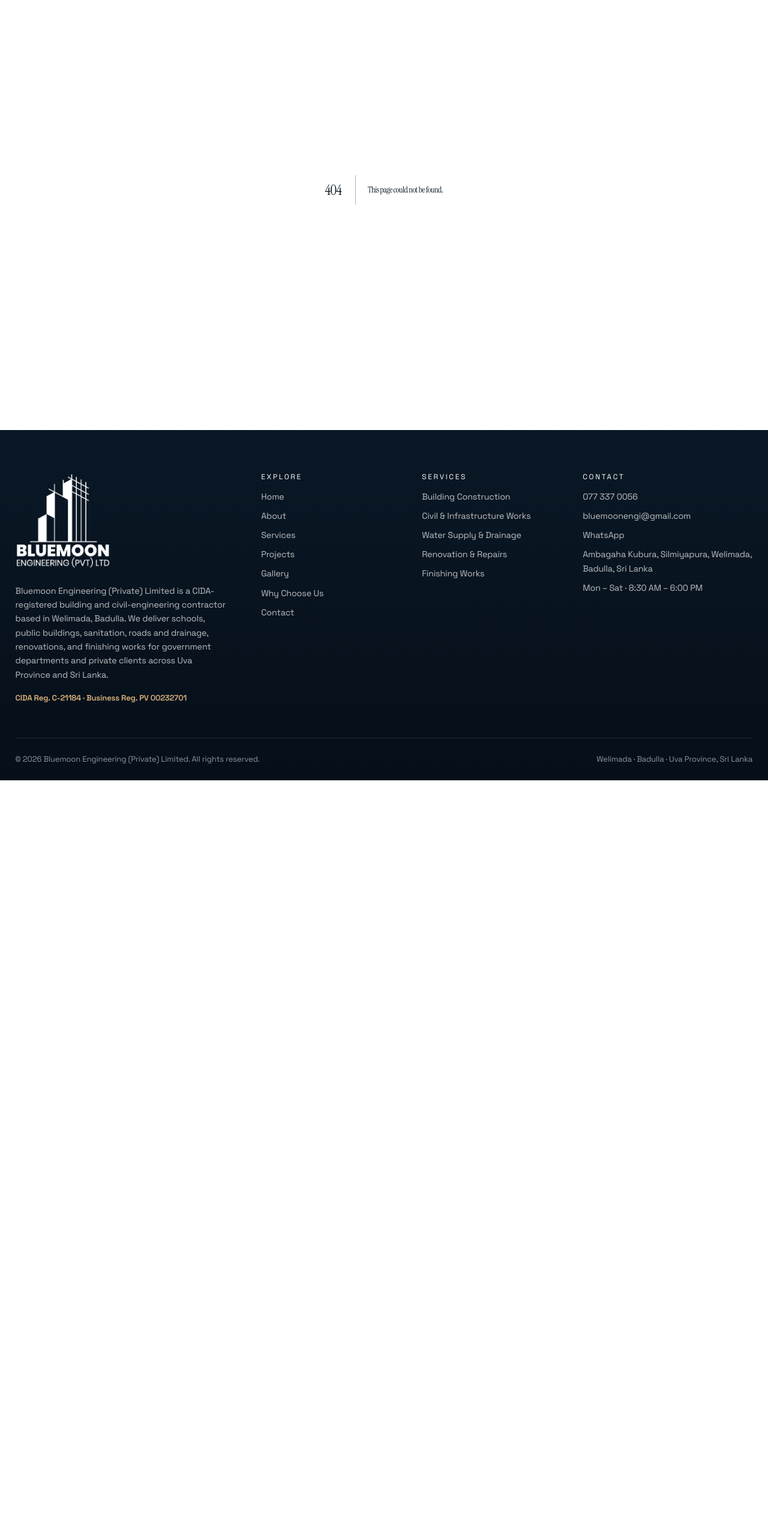
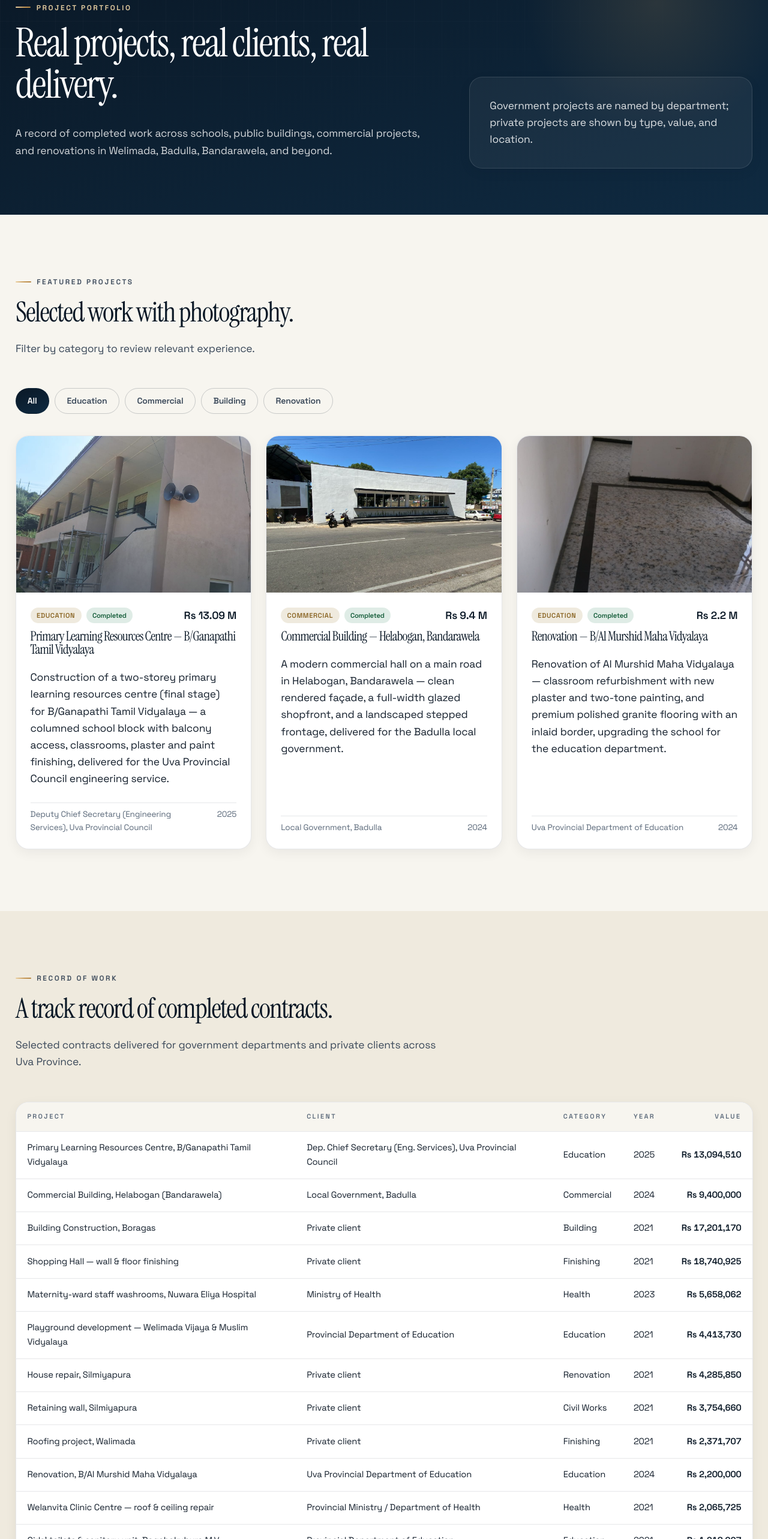
Before and after one commit to RizAhd/Bluemoon-Private-limited-Website, a Next.js app: page /projects in a window 1280 px wide. Before the commit this address had no page. Shown: the part 200-2766 px from the top of the page at 60% size. Before the commit the page ends 1501 px from the top, so only its background shows below. Built offline with nearby package versions, Linux system fonts and the light colour scheme.

Commit message:
feat: create GalleryPage and ProjectsPage components with project showcases and metadata

```diff
--- /dev/null
+++ b/app/gallery/page.tsx
@@ -0,0 +1,44 @@
+import { SectionHeading } from "@/components/SectionHeading";
+import { Gallery } from "@/components/Gallery";
+import { pageMetadata } from "@/lib/seo";
+
+export const metadata = pageMetadata({
+  title: "Gallery | Bluemoon Engineering (Pvt) Ltd",
+  description:
+    "Photographs of real construction and renovation work by Bluemoon Engineering — school buildings, commercial projects, and finishing works across Uva Province, Sri Lanka.",
+  path: "/gallery",
+});
+
+export default function GalleryPage() {
+  return (
+    <>
+      <section className="page-hero">
+        <div className="container page-hero__grid">
+          <div>
+            <p className="eyebrow" data-hero-item>
+              Project Gallery
+            </p>
+            <h1 data-hero-item>A closer look at our work on site.</h1>
+            <p data-hero-item>
+              Photographs from completed and in-progress projects — building work, finishing, and
+              renovation across Welimada, Badulla, and Bandarawela.
+            </p>
+          </div>
+          <div className="page-hero__panel surface-card" data-hero-item>
+            <p style={{ marginBottom: 0 }}>Select any image to view it larger.</p>
+          </div>
+        </div>
+      </section>
+
+      <section className="section">
+        <div className="container">
+          <SectionHeading
+            eyebrow="On Site"
+            title="Real photographs from Bluemoon Engineering projects."
+          />
+          <Gallery />
+        </div>
+      </section>
+    </>
+  );
+}
--- /dev/null
+++ b/app/projects/page.tsx
@@ -0,0 +1,99 @@
+import { SectionHeading } from "@/components/SectionHeading";
+import { ProjectsExplorer } from "@/components/ProjectsExplorer";
+import { CtaBand } from "@/components/CtaBand";
+import { trackRecord } from "@/lib/trackRecord";
+import { formatLKRFull, totalContractValue, contractCount } from "@/lib/currency";
+import { pageMetadata } from "@/lib/seo";
+
+export const metadata = pageMetadata({
+  title: "Projects | Bluemoon Engineering (Pvt) Ltd",
+  description:
+    "Completed construction projects by Bluemoon Engineering across Uva Province — schools, learning resource centres, commercial buildings, and renovations for government and private clients, with real contract values.",
+  path: "/projects",
+});
+
+export default function ProjectsPage() {
+  return (
+    <>
+      <section className="page-hero">
+        <div className="container page-hero__grid">
+          <div>
+            <p className="eyebrow" data-hero-item>
+              Project Portfolio
+            </p>
+            <h1 data-hero-item>Real projects, real clients, real delivery.</h1>
+            <p data-hero-item>
+              A record of completed work across schools, public buildings, commercial projects, and
+              renovations in Welimada, Badulla, Bandarawela, and beyond.
+            </p>
+          </div>
+          <div className="page-hero__panel surface-card" data-hero-item>
+            <p style={{ marginBottom: 0 }}>
+              Government projects are named by department; private projects are shown by type, value,
+              and location.
+            </p>
+          </div>
+        </div>
+      </section>
+
+      <section className="section">
+        <div className="container">
+          <SectionHeading
+            eyebrow="Featured Projects"
+            title="Selected work with photography."
+            text="Filter by category to review relevant experience."
+          />
+          <ProjectsExplorer />
+        </div>
+      </section>
+
+      <section className="section section--soft">
+        <div className="container">
+          <SectionHeading
+            eyebrow="Record of Work"
+            title="A track record of completed contracts."
+            text="Selected contracts delivered for government departments and private clients across Uva Province."
+          />
+          <div className="track-table-wrap" data-reveal>
+            <table className="track-table">
+              <thead>
+                <tr>
+                  <th scope="col">Project</th>
+                  <th scope="col">Client</th>
+                  <th scope="col">Category</th>
+                  <th scope="col">Year</th>
+                  <th scope="col" style={{ textAlign: "right" }}>
+                    Value
+                  </th>
+                </tr>
+              </thead>
+              <tbody>
+                {trackRecord.map((row, i) => (
+                  <tr key={i}>
+                    <td>{row.project}</td>
+                    <td>{row.client}</td>
+                    <td>{row.category}</td>
+                    <td>{row.year}</td>
+                    <td className="num">{formatLKRFull(row.valueLKR)}</td>
+                  </tr>
+                ))}
+              </tbody>
+              <tfoot>
+                <tr>
+                  <td colSpan={4}>
+                    <strong>Total — {contractCount} completed contracts</strong>
+                  </td>
+                  <td className="num">
+                    <strong>{formatLKRFull(totalContractValue)}</strong>
+                  </td>
+                </tr>
+              </tfoot>
+            </table>
+          </div>
+        </div>
+      </section>
+
+      <CtaBand />
+    </>
+  );
+}
```
